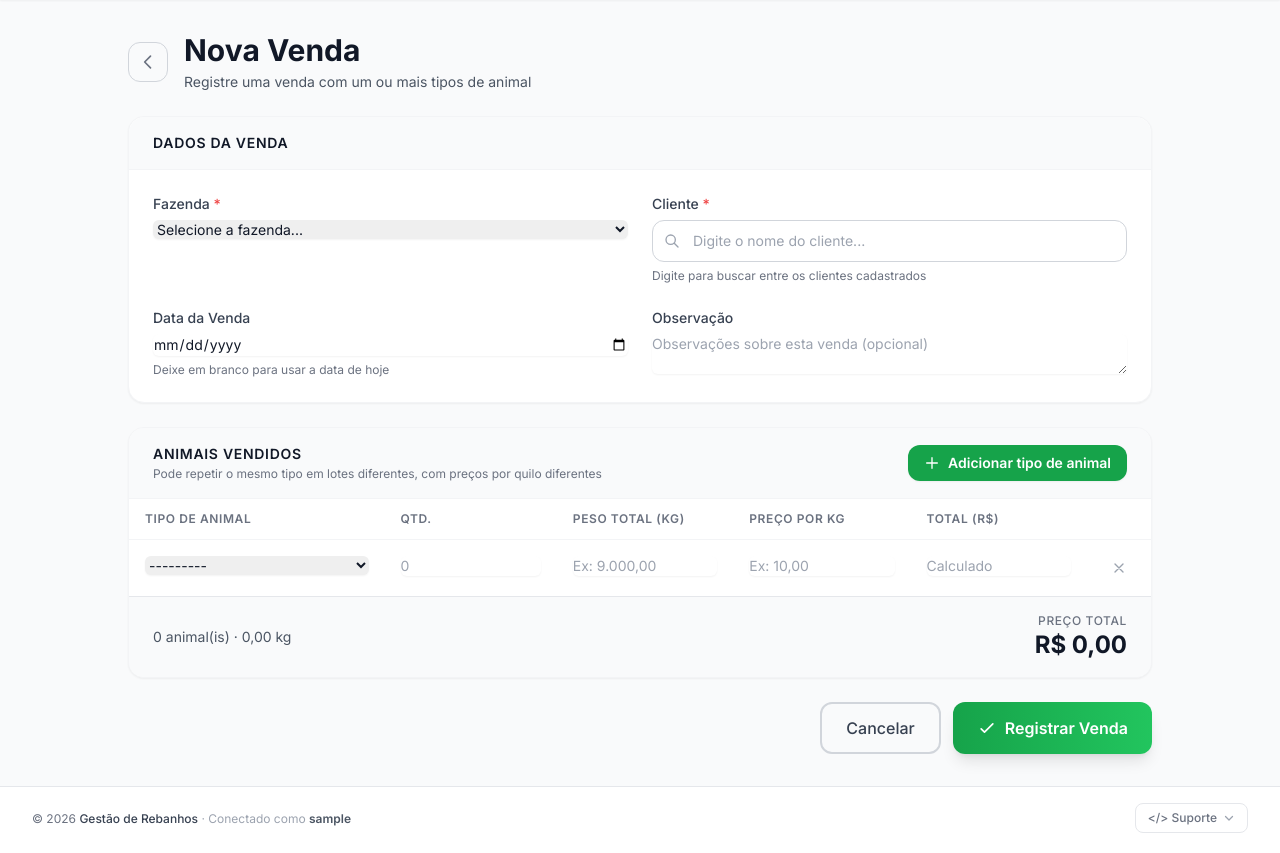
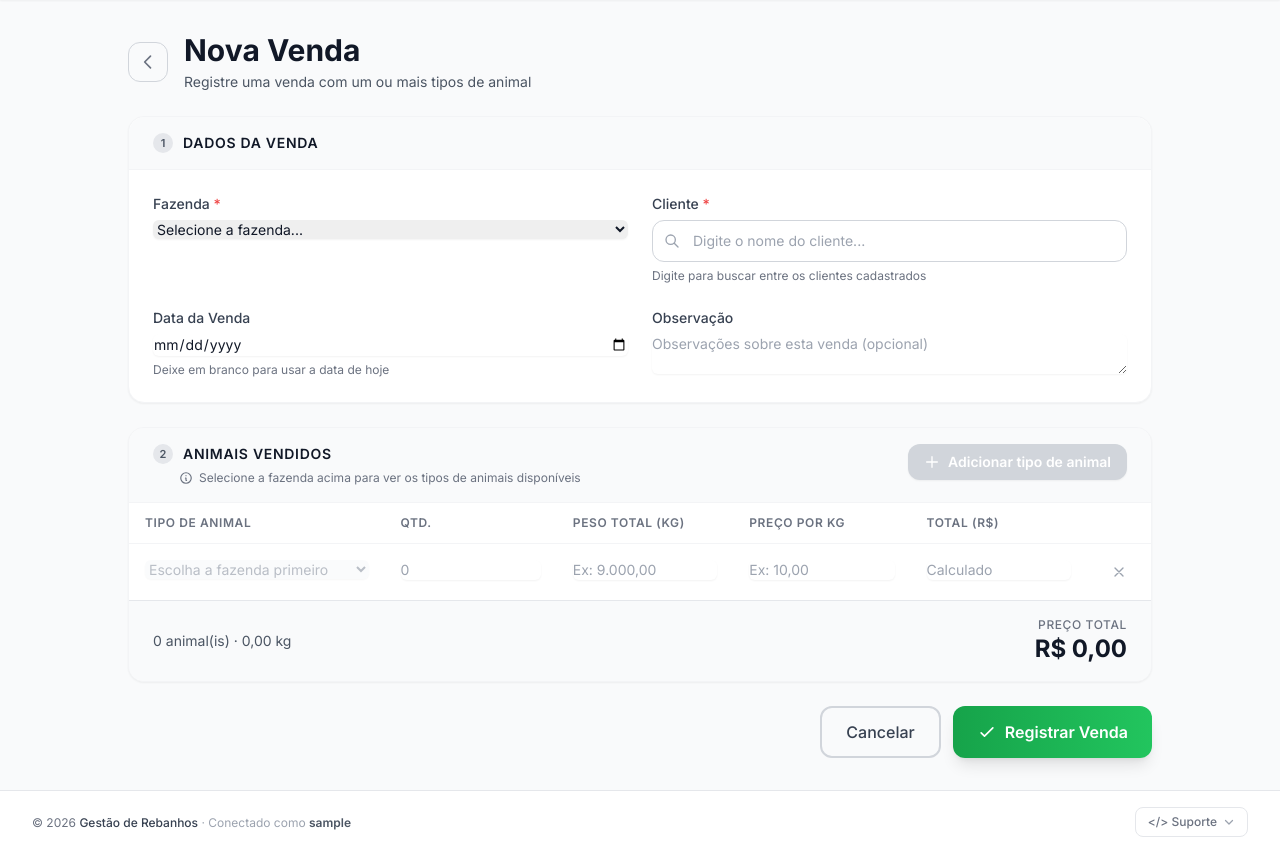
Before and after one commit to Frraz/Rebanho, a Django app: page /ocorrencias/venda/nova/ in a window 1280 px wide; the page is wider, and only the part inside the window is pictured. Shown: the part 65-918 px from the top of that part. Run offline with Django 4.2, Linux system fonts and the light colour scheme; a user stored in the database is signed in; tables that the repository leaves empty hold one stand-in row (values such as "Sample post"); parts of the project's set-up code (start-up, migrations or seed data) failed here and were passed over; some libraries are stand-ins or nearby versions.

Commit message:
Atualização

```diff
--- a/finance/templates/finance/venda_form.html
+++ b/finance/templates/finance/venda_form.html
@@ -40,7 +40,8 @@
 
         {# ══ Dados da venda ══ #}
         <div class="bg-white rounded-2xl shadow-sm border border-gray-100">
-            <div class="px-6 py-4 border-b border-gray-100 bg-gray-50 rounded-t-2xl">
+            <div class="px-6 py-4 border-b border-gray-100 bg-gray-50 rounded-t-2xl flex items-center gap-2.5">
+                <span class="flex items-center justify-center w-5 h-5 rounded-full bg-gray-200 text-gray-600 text-[11px] font-semibold flex-shrink-0">1</span>
                 <h2 class="text-sm font-semibold text-gray-900 uppercase tracking-wider">Dados da Venda</h2>
             </div>
 
@@ -79,16 +80,51 @@
 
         {# ══ Lotes de animais ══ #}
         <div class="bg-white rounded-2xl shadow-sm border border-gray-100 overflow-hidden">
-            <div class="px-6 py-4 border-b border-gray-100 bg-gray-50 flex items-center justify-between gap-4">
+            <div class="px-6 py-4 border-b border-gray-100 bg-gray-50 flex items-start justify-between gap-4">
                 <div>
-                    <h2 class="text-sm font-semibold text-gray-900 uppercase tracking-wider">Animais Vendidos</h2>
-                    <p class="mt-0.5 text-xs text-gray-500">
-                        Pode repetir o mesmo tipo em lotes diferentes, com preços por quilo diferentes
-                    </p>
+                    <div class="flex items-center gap-2.5">
+                        <span class="flex items-center justify-center w-5 h-5 rounded-full bg-gray-200 text-gray-600 text-[11px] font-semibold flex-shrink-0">2</span>
+                        <h2 class="text-sm font-semibold text-gray-900 uppercase tracking-wider">Animais Vendidos</h2>
+                    </div>
+
+                    <template x-if="!fazendaEscolhida">
+                        <p class="mt-1.5 ml-[26px] flex items-center gap-1.5 text-xs text-gray-500">
+                            <svg class="w-3.5 h-3.5 flex-shrink-0" fill="none" stroke="currentColor" viewBox="0 0 24 24">
+                                <path stroke-linecap="round" stroke-linejoin="round" stroke-width="2" d="M13 16h-1v-4h-1m1-4h.01M21 12a9 9 0 11-18 0 9 9 0 0118 0z"/>
+                            </svg>
+                            Selecione a fazenda acima para ver os tipos de animais disponíveis
+                        </p>
+                    </template>
+                    <template x-if="fazendaEscolhida && carregandoCategorias">
+                        <p class="mt-1.5 ml-[26px] flex items-center gap-1.5 text-xs text-gray-500">
+                            <svg class="w-3.5 h-3.5 flex-shrink-0 animate-spin" fill="none" viewBox="0 0 24 24">
+                                <circle class="opacity-25" cx="12" cy="12" r="10" stroke="currentColor" stroke-width="4"/>
+                                <path class="opacity-75" fill="currentColor" d="M4 12a8 8 0 018-8v8z"/>
+                            </svg>
+                            Carregando tipos de animais...
+                        </p>
+                    </template>
+                    <template x-if="fazendaEscolhida && !carregandoCategorias && !categorias.length">
+                        <p class="mt-1.5 ml-[26px] flex items-center gap-1.5 text-xs text-amber-600">
+                            <svg class="w-3.5 h-3.5 flex-shrink-0" fill="none" stroke="currentColor" viewBox="0 0 24 24">
+                                <path stroke-linecap="round" stroke-linejoin="round" stroke-width="2"
+                                      d="M12 9v2m0 4h.01m-6.938 4h13.856c1.54 0 2.502-1.667 1.732-3L13.732 4c-.77-1.333-2.694-1.333-3.464 0L3.34 16c-.77 1.333.192 3 1.732 3z"/>
+                            </svg>
+                            Esta fazenda não tem nenhum tipo de animal em estoque no momento
+                        </p>
+                    </template>
+                    <template x-if="fazendaEscolhida && !carregandoCategorias && categorias.length">
+                        <p class="mt-1.5 ml-[26px] text-xs text-gray-500">
+                            Pode repetir o mesmo tipo em lotes diferentes, com preços por quilo diferentes
+                        </p>
+                    </template>
                 </div>
                 <button type="button"
                         @click="adicionarLinha()"
-                        class="inline-flex items-center gap-2 px-4 py-2 bg-green-600 hover:bg-green-700 text-white text-sm font-semibold rounded-xl shadow-sm transition-all flex-shrink-0">
+                        :disabled="!fazendaEscolhida"
+                        :class="fazendaEscolhida ? 'bg-green-600 hover:bg-green-700 cursor-pointer' : 'bg-gray-300 cursor-not-allowed'"
+                        :title="fazendaEscolhida ? '' : 'Selecione a fazenda primeiro'"
+                        class="inline-flex items-center gap-2 px-4 py-2 text-white text-sm font-semibold rounded-xl shadow-sm transition-all flex-shrink-0">
                     <svg class="w-4 h-4" fill="none" stroke="currentColor" viewBox="0 0 24 24">
                         <path stroke-linecap="round" stroke-linejoin="round" stroke-width="2" d="M12 4v16m8-8H4"/>
                     </svg>
--- a/static/js/venda_form.js
+++ b/static/js/venda_form.js
@@ -40,6 +40,10 @@ function formularioVenda(config) {
         totalAnimais: 0,
         totalPeso: 0,
         totalValor: 0,
+        // Estado da fazenda — controla o aviso discreto de "escolha a
+        // fazenda primeiro" e o disable dos campos de tipo de animal.
+        fazendaEscolhida: !!config.fazendaInicial,
+        carregandoCategorias: false,
 
         // ── Ciclo de vida ───────────────────────────────────────────────
 
@@ -54,6 +58,8 @@ function formularioVenda(config) {
 
             if (config.fazendaInicial) {
                 this.carregarCategorias(config.fazendaInicial);
+            } else {
+                this.preencherSelects();
             }
             this.recalcular();
         },
@@ -64,11 +70,16 @@ function formularioVenda(config) {
             var self = this;
 
             if (!fazendaId) {
+                this.fazendaEscolhida = false;
+                this.carregandoCategorias = false;
                 this.categorias = [];
                 this.preencherSelects();
                 this.recalcular();
                 return;
             }
+
+            this.fazendaEscolhida = true;
+            this.carregandoCategorias = true;
 
             fetch(config.categoriasUrl + '?farm=' + encodeURIComponent(fazendaId), {
                 headers: { 'X-Requested-With': 'XMLHttpRequest' },
@@ -77,6 +88,7 @@ function formularioVenda(config) {
                 .then(function (r) { return r.ok ? r.json() : { categorias: [] }; })
                 .then(function (dados) {
                     self.categorias = dados.categorias || [];
+                    self.carregandoCategorias = false;
                     self.preencherSelects();
                     self.recalcular();
                 })
@@ -85,12 +97,26 @@ function formularioVenda(config) {
                     // opções que já estavam na tela e deixamos o servidor
                     // validar o estoque no envio.
                     self.categorias = [];
+                    self.carregandoCategorias = false;
+                    self.preencherSelects();
                 });
         },
 
         preencherSelects: function () {
             var self = this;
             var selects = document.querySelectorAll('#linhas-venda .campo-categoria');
+            var disponivel = self.categorias.length > 0;
+
+            var textoVazio;
+            if (!self.fazendaEscolhida) {
+                textoVazio = 'Escolha a fazenda primeiro';
+            } else if (self.carregandoCategorias) {
+                textoVazio = 'Carregando...';
+            } else if (!disponivel) {
+                textoVazio = 'Nenhum tipo disponível nesta fazenda';
+            } else {
+                textoVazio = 'Selecione o tipo...';
+            }
 
             selects.forEach(function (select) {
                 var escolhido = select.value;
@@ -98,9 +124,7 @@ function formularioVenda(config) {
 
                 var vazio = document.createElement('option');
                 vazio.value = '';
-                vazio.textContent = self.categorias.length
-                    ? 'Selecione o tipo...'
-                    : 'Escolha a fazenda primeiro';
+                vazio.textContent = textoVazio;
                 select.appendChild(vazio);
 
                 self.categorias.forEach(function (cat) {
@@ -124,6 +148,16 @@ function formularioVenda(config) {
                         select.value = escolhido;
                     }
                 }
+
+                // Não desabilita quando já existe uma escolha anterior (ex.:
+                // editar uma venda cuja categoria ficou sem saldo): um
+                // <select disabled> não é enviado no POST, e isso apagaria
+                // silenciosamente esse dado ao salvar.
+                var travar = !disponivel && !escolhido;
+                select.disabled = travar;
+                select.classList.toggle('bg-gray-50', travar);
+                select.classList.toggle('text-gray-400', travar);
+                select.classList.toggle('cursor-not-allowed', travar);
             });
         },
 
```
